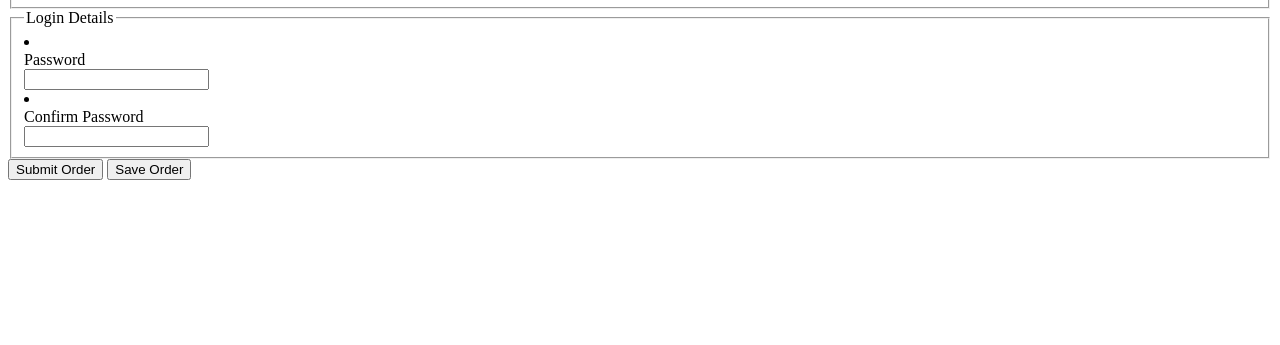
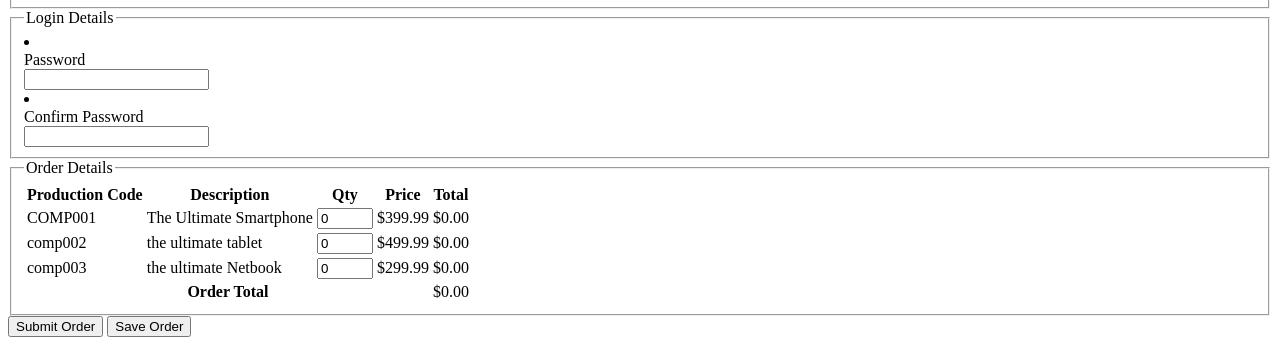
Before and after one commit to habibullah-rezaie/order-form, a plain HTML site: page index.html in a window 1280 px wide. Shown: the part 604-949 px from the top of the page. Before the commit the page ends 800 px from the top, so only its background shows below. Drawn offline with Linux system fonts and the light colour scheme.

Commit message:
Add 'order-details' fieldset

```diff
--- a/index.html
+++ b/index.html
@@ -113,6 +113,85 @@
                 </label>
             </li>
         </fieldset>
+
+        <!-- Order details -->
+        <fieldset id="order-details">
+            <legend>Order Details</legend>
+
+            <!-- Order table -->
+            <table>
+                <thead>
+                    <tr>
+                        <th id="production-code" scope="col">Production Code</th>
+                        <th id="description" scope="col">Description</th>
+                        <th id="quantity" scope="col">Qty</th>
+                        <th id="price" scope="col">Price</th>
+                        <th id="total" scope="col">Total</th>
+                    </tr>
+                </thead>
+
+                <tbody>
+                    <tr>
+                        <td headers="production-code">
+                            COMP001
+                            <input type="hidden" name="product-code" value="COMP001">
+                        </td>
+                        <td headers="description">
+                            The Ultimate Smartphone
+                        </td>
+                        <td headers="quantity">
+                            <input type="number" name="quantity" data-price="399.99" value="0" min="0" max="99"
+                                maxlength="2">
+                        </td>
+                        <td headers="price">$399.99</td>
+                        <td headers="total">
+                            <output name="item-output" class="item-total">$0.00</output>
+                        </td>
+                    </tr>
+                    <tr>
+                        <td headers="production-code">
+                            comp002
+                            <input type="hidden" name="product-code" value="comp002">
+
+                        </td>
+                        <td headers="description">
+                            the ultimate tablet
+                        </td>
+                        <td headers="quantity"><input type="number" name="quantity" data-price="499.99" value="0"
+                                min="0" max="99" maxlength="2">
+                        </td>
+                        <td headers="price">$499.99</td>
+                        <td headers="total"><output name="item-output" class="item-total">$0.00</output></td>
+                    </tr>
+                    <tr>
+                        <td headers="production-code">
+                            comp003
+                            <input type="hidden" name="product-code" value="comp003">
+
+                        </td>
+                        <td headers="description">
+                            the ultimate Netbook
+                        </td>
+                        <td headers="quantity"><input type="number" name="quantity" data-price="299.99" value="0"
+                                min="0" max="99" maxlength="2">
+                        </td>
+                        <td headers="price">$299.99</td>
+                        <td headers="total">
+                            <output name="item-output" class="item-total">$0.00</output>
+                        </td>
+                    </tr>
+                </tbody>
+
+                <tfoot>
+                    <tr>
+                        <th id="all-total" colspan="4" scope="row">Order Total</th>
+                        <td headers="all-total total">
+                            <output name="order-total" id="order-total">$0.00</output>
+                        </td>
+                    </tr>
+                </tfoot>
+            </table>
+        </fieldset>
         <div id="buttons">
             <button type="submit" value="submit-order" id="btn__sabmit-order">
                 Submit Order
```
